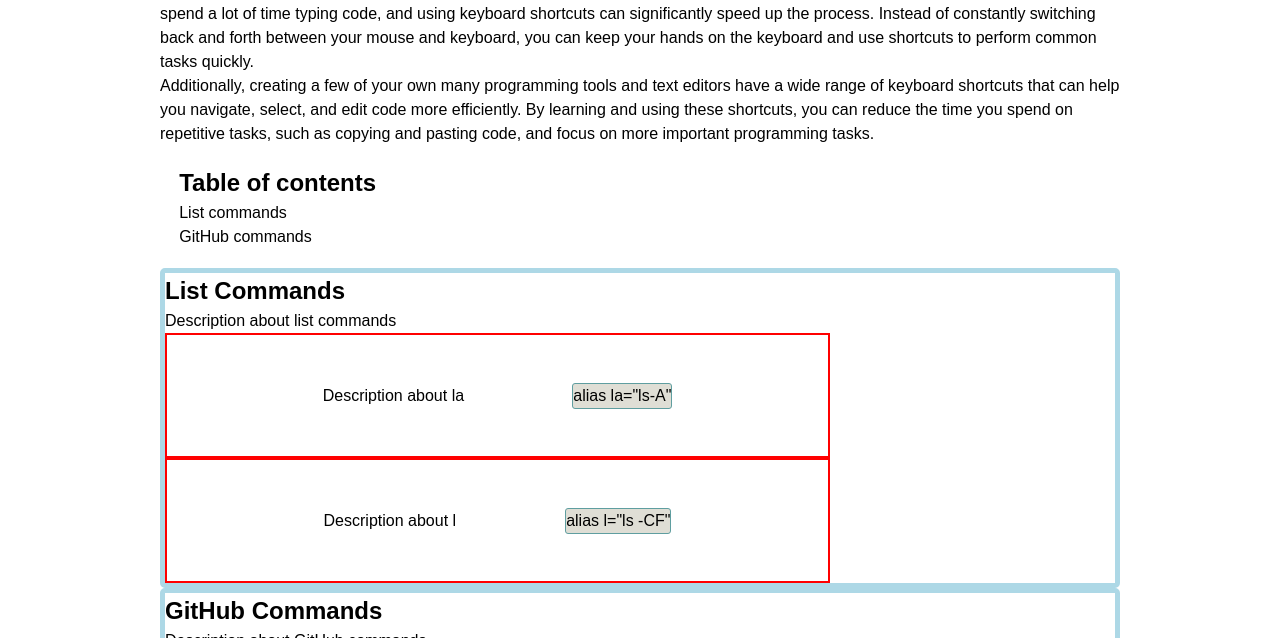
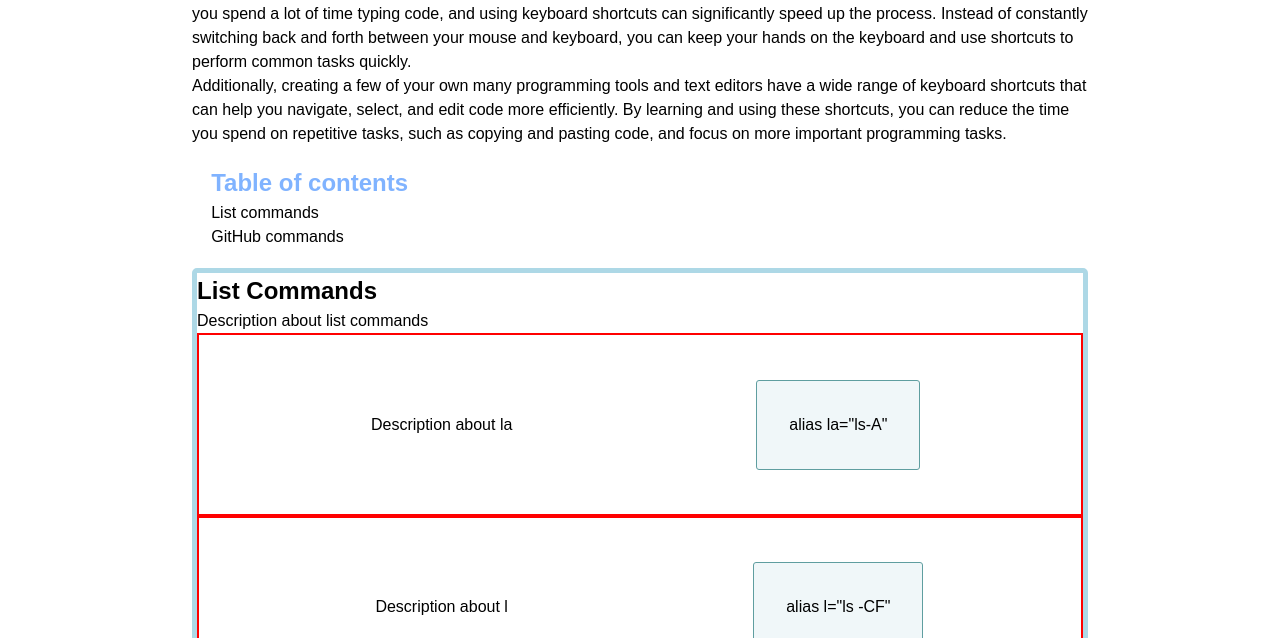
Before and after one commit to dayjyun/bash-shortcuts, a plain HTML site: page index.html in a window 1280 px wide. Shown: the part 162-800 px from the top of the page. Drawn offline with Linux system fonts and the light colour scheme.

Commit message:
current progress

```diff
--- a/index.html
+++ b/index.html
@@ -56,7 +56,7 @@
       </div>
 
       <div class="table-of-contents">
-        <h2>Table of contents</h2>
+        <h2 class="table-of-contents-text">Table of contents</h2>
         <ul>
           <li><a href="#list-commands">List commands</a></li>
           <li><a href="#github-commands">GitHub commands</a></li>
@@ -68,15 +68,24 @@
         Description about list commands
         <ul>
           <div class="list">
+            <div>
                 <p>Description about la</p>
+            </div>
+            <div>
                 <li class="code">alias la="ls-A"</li>
             </div>
+          </div>
           <div class="list">
+            <div>
                 <p>Description about l</p>
+            </div>
+            <div>
                 <li class="code">alias l="ls -CF"</li>
+            </div>
           </div>
         </ul>
       </div>
+
       <div id="github-commands">
         <h2>GitHub Commands</h2>
         <p>Description about GitHub commands</p>
@@ -116,10 +125,10 @@
               <li class="code">alias gp='git push'</li>
             </div>
           </div>
-          <h2>Function for all</h2>
-          <p style="font-style: italic">Teamwork makes the dream work</p>
+
           <div class="list">
-            <p>Description about combining it all together</p>
+            <p><em>Teamwork makes the dream work</em><br>
+            The ultimage function. Description about combining it all together</p>
             <div>
               <pre class="code">
 
--- a/style.css
+++ b/style.css
@@ -21,7 +21,7 @@ body {
   font-size: 16px;
   line-height: 1.5;
   list-style: none;
-  min-width: 20rem;
+  min-width: 30rem;
 }
 
 .page-title {
@@ -91,14 +91,18 @@ nav {
 main {
   max-width: 60rem;
   margin: 2rem auto;
+  padding: 0 2rem
 }
 
 /* intro */
 
 /* table of contents */
 .table-of-contents {
-    padding: 1.2rem 0;
-    margin: 0 1.2rem;
+    padding: 1.2rem 1.2rem;
+}
+
+.table-of-contents-text {
+    color: #80b3ff;
 }
 
 li a {
@@ -106,14 +110,31 @@ li a {
   background-color: white;
 }
 
+#list-commands {
+    /* display: grid; */
+    /* grid-template-columns: 1fr; */
+}
+
 .list {
     border: 2px solid red;
-    width: 70%;
     height: 100%;
+    display: grid;
+    grid-template-columns: 1fr 1fr;
+    padding: 5%;
+    min-width: 10rem;
+}
+
+.list div {
     display: flex;
-    justify-content: space-evenly;
+    justify-content: center;
     align-items: center;
-    padding: 5%;
+    min-width: 10rem;
+}
+
+.list li {
+    grid-column: 1;
+    grid-row: 1;
+    padding: 2rem;
 }
 
 #list-commands,
@@ -125,13 +146,14 @@ li a {
 /* #list-commands li, */
 /* #github-commands li */
 .code {
-  background-color: rgb(223, 222, 213);
+  background-color: rgb(240, 247, 249);
   display: flex;
   justify-content: center;
   align-items: center;
   border-radius: 3px;
   border: 1px solid cadetblue
 }
+
 
 /* footer */
 footer {
@@ -145,6 +167,7 @@ footer {
 
 footer a {
   color: white;
+  border-radius: 5px 5px 0 0;
 }
 
 .footer-links a {
```
Lines whose indentation alone changed are shown as unchanged.
